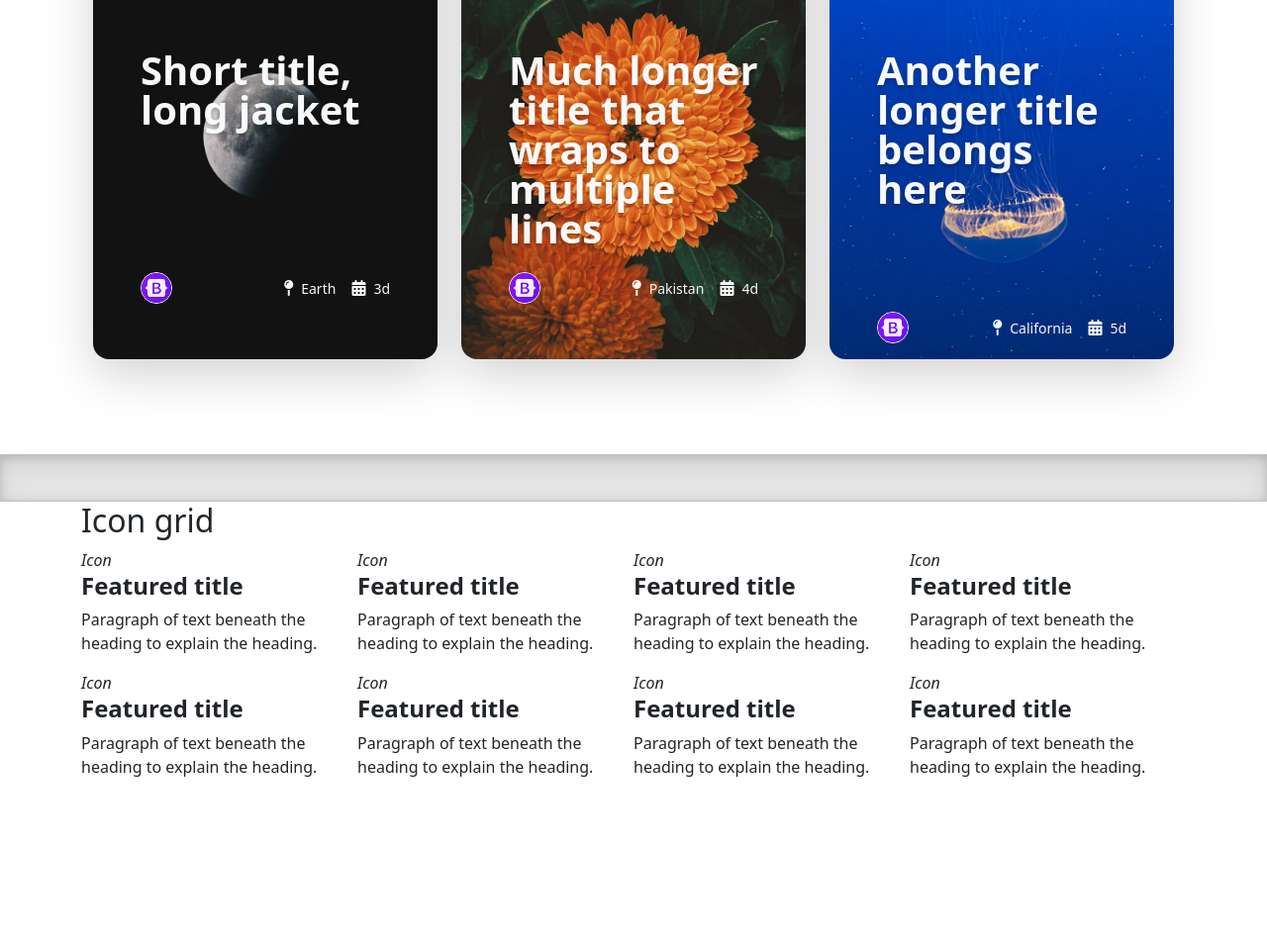
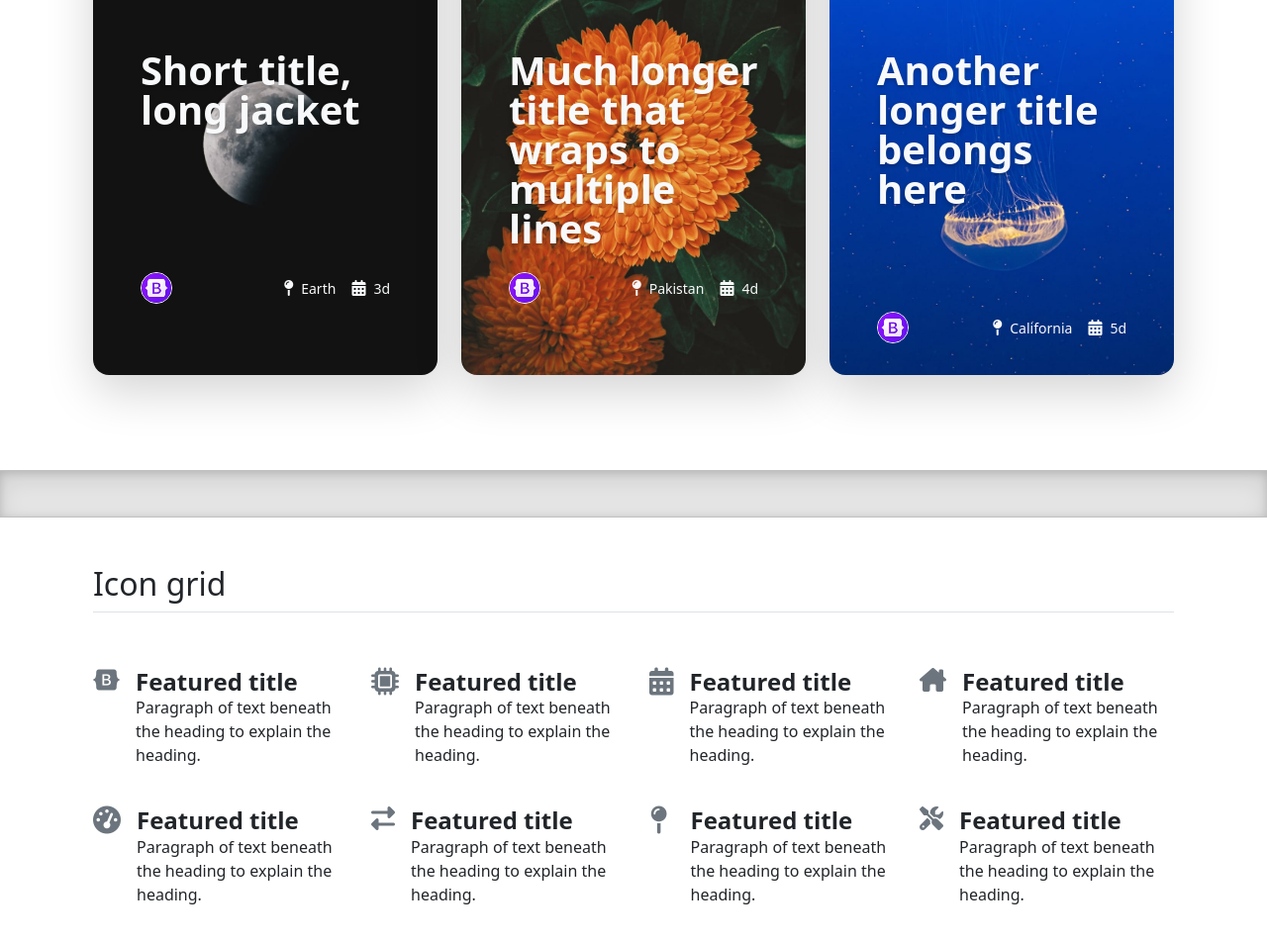
Before and after one commit to jackson97parada/Features_example, a plain HTML site: page index.html in a window 1280 px wide. Shown: the part 1319-2272 px from the top of the page at 99% size. Before the commit the page ends 2122 px from the top, so only its background shows below. Drawn offline with nearby package versions, Linux system fonts and the light colour scheme.

Commit message:
update page

```diff
--- a/css/styles.css
+++ b/css/styles.css
@@ -65,3 +65,10 @@ body {
 .text-shadow {
   text-shadow: 0 0.125rem 0.25rem rgb(0 0 0 / 25%);
 }
+@media screen and (max-width: 768px) {
+  .article-one,
+  .article-two,
+  .article-three {
+    width: 100%;
+  }
+}
--- a/index.html
+++ b/index.html
@@ -143,10 +143,12 @@
           class="article-one mt-5 p-5 pb-3 rounded-4 shadow-lg text-light"
         >
           <div class="pt-5 mt-5">
-            <h1 class="fw-bold lh-1 mb-5 pb-5 text-shadow">
+            <h1 class="fw-bold lh-1 mb-lg-5 pb-lg-5 text-shadow">
               Short title, long jacket
             </h1>
-            <div class="d-flex justify-content-between pt-5 pb-3 mt-5">
+            <div
+              class="d-flex justify-content-between pt-lg-5 pb-3 mt-lg-5 mt-4"
+            >
               <div class="rounded-circle bg-gradient border border-white">
                 <i
                   ><img
@@ -166,7 +168,7 @@
           </div>
         </article>
         <article
-          class="article-two mt-5 p-5 pb-3 rounded-4 shadow-lg text-light"
+          class="article-two mt-4 mt-lg-5 p-5 pb-3 rounded-4 shadow-lg text-light"
         >
           <div class="pt-5 mt-5">
             <h1 class="fw-bold lh-1 text-shadow">
@@ -192,13 +194,15 @@
           </div>
         </article>
         <article
-          class="article-three mt-5 p-5 pb-3 rounded-4 shadow-lg text-light"
+          class="article-three mt-4 mt-lg-5 p-5 pb-3 rounded-4 shadow-lg text-light"
         >
           <div class="pt-5 mt-5">
-            <h1 class="fw-bold lh-1 pb-2 mb-5 text-shadow">
+            <h1 class="fw-bold lh-1 pb-2 mb-lg-5 mb-md-3 text-shadow">
               Another longer title belongs here
             </h1>
-            <div class="d-flex justify-content-between pt-5 pb-0 mt-5">
+            <div
+              class="d-flex justify-content-between pt-lg-5 pb-3 mt-3 mt-lg-5"
+            >
               <div class="rounded-circle bg-gradient border border-white">
                 <i
                   ><img
@@ -222,48 +226,90 @@
     <!-- Divider -->
     <div class="b-example-divider"></div>
     <!-- Four Feature -->
-    <section class="container mx-lg-auto">
-      <h2>Icon grid</h2>
-      <div class="d-flex flex-wrap">
-        <article class="col-sm-4 col-lg-3">
-          <i>Icon</i>
-          <h4 class="fw-bold">Featured title</h4>
-          <p>Paragraph of text beneath the heading to explain the heading.</p>
+    <section class="container mx-lg-auto px-4 py-5">
+      <h2 class="pb-2 border-bottom">Icon grid</h2>
+      <div class="d-flex flex-wrap pt-2 mt-5 mb-lg-5">
+        <article class="col-sm-4 col-lg-3 d-flex mb-4">
+          <i class="fa-brands fa-bootstrap fs-4 pe-3 text-secondary"></i>
+          <div>
+            <h4 class="fw-bold mb-0">Featured title</h4>
+            <p class="pe-lg-2">
+              Paragraph of text beneath the heading to explain the heading.
+            </p>
+          </div>
         </article>
-        <article class="col-sm-4 col-lg-3">
-          <i>Icon</i>
-          <h4 class="fw-bold">Featured title</h4>
-          <p>Paragraph of text beneath the heading to explain the heading.</p>
+        <article class="col-sm-4 col-lg-3 d-flex mb-4">
+          <i class="fa-solid fa-microchip fs-3 ps-lg-2 pe-3 text-secondary"></i>
+          <div>
+            <h4 class="fw-bold mb-0">Featured title</h4>
+            <p class="pe-2">
+              Paragraph of text beneath the heading to explain the heading.
+            </p>
+          </div>
         </article>
-        <article class="col-sm-4 col-lg-3">
-          <i>Icon</i>
-          <h4 class="fw-bold">Featured title</h4>
-          <p>Paragraph of text beneath the heading to explain the heading.</p>
+        <article class="col-sm-4 col-lg-3 d-flex mb-4">
+          <i
+            class="fa-solid fa-calendar-days fs-3 ps-lg-3 pe-3 text-secondary"
+          ></i>
+          <div>
+            <h4 class="fw-bold mb-0">Featured title</h4>
+            <p class="pe-lg-1 pe-2">
+              Paragraph of text beneath the heading to explain the heading.
+            </p>
+          </div>
         </article>
-        <article class="col-sm-4 col-lg-3">
-          <i>Icon</i>
-          <h4 class="fw-bold">Featured title</h4>
-          <p>Paragraph of text beneath the heading to explain the heading.</p>
+        <article class="col-sm-4 col-lg-3 d-flex ps-lg-2 mb-4">
+          <i
+            class="fa-solid fa-house-chimney fs-4 ps-lg-2 pe-3 text-secondary"
+          ></i>
+          <div>
+            <h4 class="fw-bold mb-0">Featured title</h4>
+            <p class="pe-lg-0">
+              Paragraph of text beneath the heading to explain the heading.
+            </p>
+          </div>
         </article>
-        <article class="col-sm-4 col-lg-3">
-          <i>Icon</i>
-          <h4 class="fw-bold">Featured title</h4>
-          <p>Paragraph of text beneath the heading to explain the heading.</p>
+        <article class="col-sm-4 col-lg-3 d-flex mb-4">
+          <i class="fa-solid fa-gauge-high fs-3 pe-3 text-secondary"></i>
+          <div>
+            <h4 class="fw-bold mb-0">Featured title</h4>
+            <p class="pe-lg-3">
+              Paragraph of text beneath the heading to explain the heading.
+            </p>
+          </div>
         </article>
-        <article class="col-sm-4 col-lg-3">
-          <i>Icon</i>
-          <h4 class="fw-bold">Featured title</h4>
-          <p>Paragraph of text beneath the heading to explain the heading.</p>
+        <article class="col-sm-4 col-lg-3 d-flex mb-4">
+          <i
+            class="fa-solid fa-right-left fs-4 ps-lg-2 pe-3 text-secondary"
+          ></i>
+          <div>
+            <h4 class="fw-bold mb-0">Featured title</h4>
+            <p class="pe-2">
+              Paragraph of text beneath the heading to explain the heading.
+            </p>
+          </div>
         </article>
-        <article class="col-sm-4 col-lg-3">
-          <i>Icon</i>
-          <h4 class="fw-bold">Featured title</h4>
-          <p>Paragraph of text beneath the heading to explain the heading.</p>
+        <article class="col-sm-4 col-lg-3 d-flex mb-4">
+          <i
+            class="fa-solid fa-map-pin fs-3 ps-lg-3 pe-4 pe-lg-2 text-secondary"
+          ></i>
+          <div class="ps-lg-3">
+            <h4 class="fw-bold mb-0">Featured title</h4>
+            <p class="pe-lg-1 pe-2">
+              Paragraph of text beneath the heading to explain the heading.
+            </p>
+          </div>
         </article>
-        <article class="col-sm-4 col-lg-3">
-          <i>Icon</i>
-          <h4 class="fw-bold">Featured title</h4>
-          <p>Paragraph of text beneath the heading to explain the heading.</p>
+        <article class="col-sm-4 col-lg-3 d-flex ps-lg-2 mb-4">
+          <i
+            class="fa-solid fa-screwdriver-wrench fs-4 ps-lg-2 pe-3 text-secondary"
+          ></i>
+          <div>
+            <h4 class="fw-bold mb-0">Featured title</h4>
+            <p class="pe-lg-1 pe-2">
+              Paragraph of text beneath the heading to explain the heading.
+            </p>
+          </div>
         </article>
       </div>
     </section>
```
Also changed, not shown: images/chop.jpg (added).
